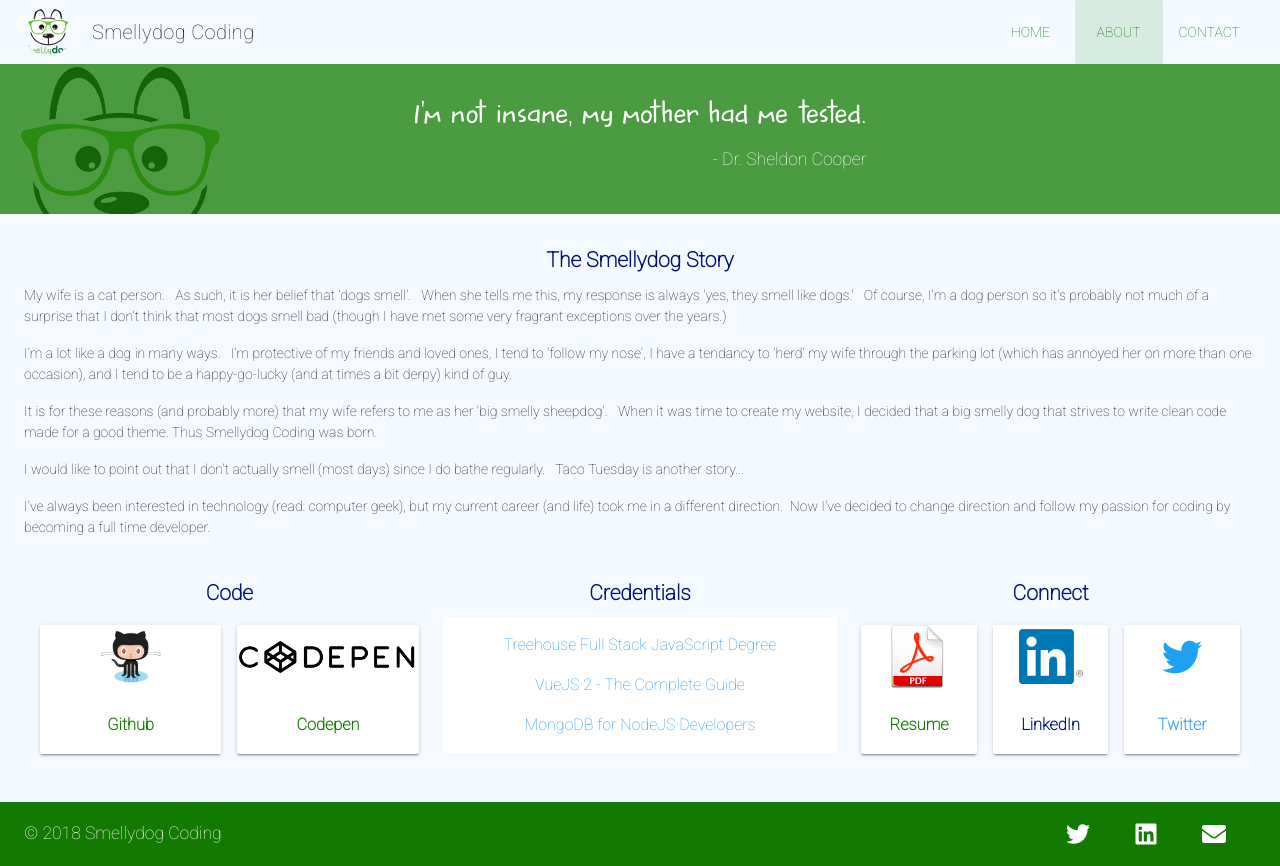
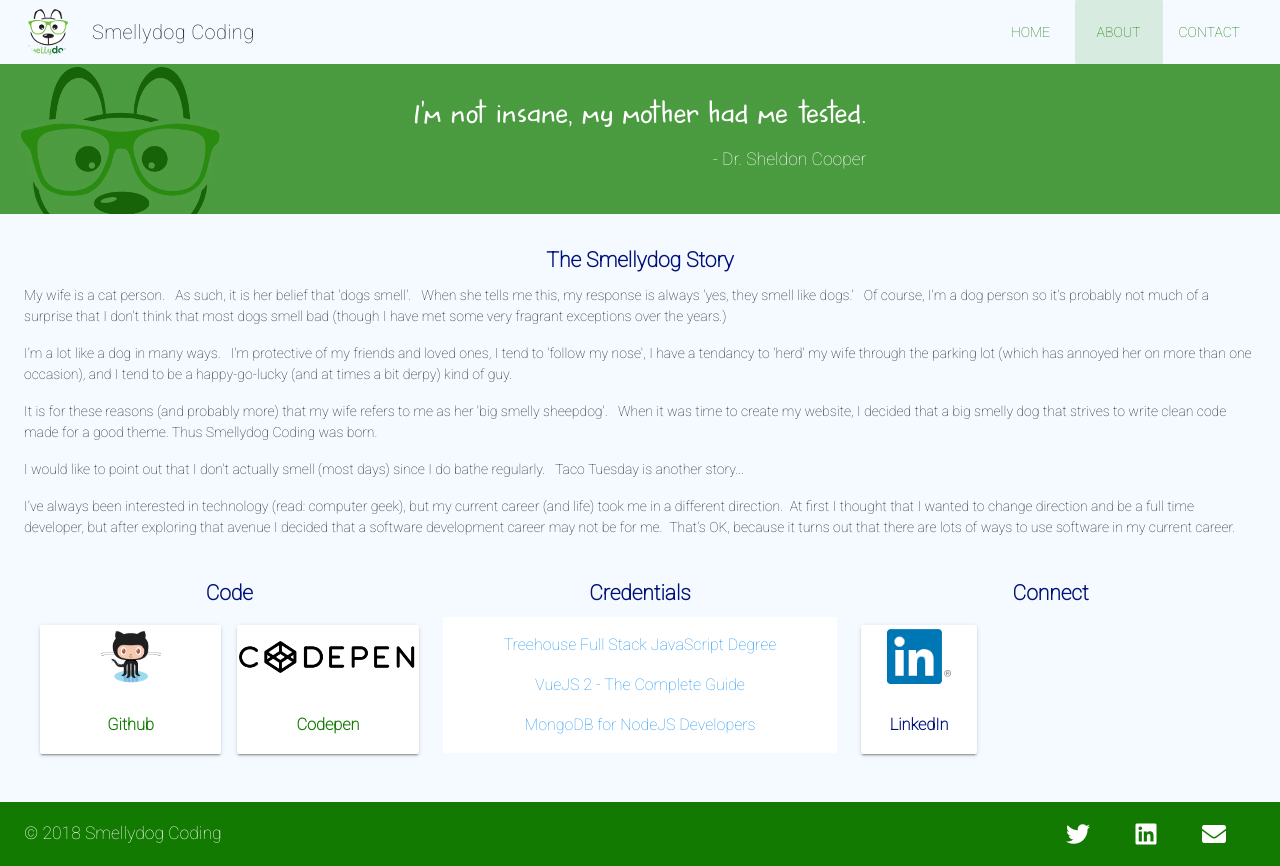
Before and after one commit to SmellydogCoding/portfolio-website, a Vue app: page /about in a window 1280 px wide. Built offline with nearby package versions, Linux system fonts and the light colour scheme.

Commit message:
tweak the into and about page

```diff
--- /dev/null
+++ b/jsconfig.json
@@ -0,0 +1,5 @@
+{
+  "include": [
+    "./src/**/*"
+  ]
+}
--- a/package.json
+++ b/package.json
@@ -28,7 +28,7 @@
     "@vue/test-utils": "^1.0.0-beta.20",
     "babel-core": "7.0.0-bridge.0",
     "babel-jest": "^23.0.1",
-    "node-sass": "^4.9.0",
+    "node-sass": "^4.14.1",
     "sass-loader": "^7.0.1",
     "vue-cli-plugin-vuetify": "^0.1.6",
     "vue-template-compiler": "^2.5.16"
--- a/src/components/Intro.vue
+++ b/src/components/Intro.vue
@@ -1,5 +1,5 @@
 <template lang="pug">
   div
     h2.accent--text.text-xs-center Clean Coding from a Big Smelly Dog
-    p.mb-4 Hi!&nbsp;&nbsp;My name is Dan and this is my web development portfolio.&nbsp;&nbsp;I am a full stack JavaScript developer that creates single page applications with Vue JS, Node JS applications, and static web pages.&nbsp;&nbsp;I am currently seeking a software developer position but I am open to freelance projects as well.
+    p.mb-4 Hi!&nbsp;&nbsp;My name is Dan and this is my web development portfolio.&nbsp;&nbsp;I am a full stack JavaScript developer that creates single page applications with VueJS and static web pages.
 </template>
--- a/src/components/Story.vue
+++ b/src/components/Story.vue
@@ -5,7 +5,7 @@
     p I'm a lot like a dog in many ways. &nbsp; I'm protective of my friends and loved ones, I tend to 'follow my nose', I have a tendancy to 'herd' my wife through the parking lot (which has annoyed her on more than one occasion), and I tend to be a happy-go-lucky (and at times a bit derpy) kind of guy.
     p It is for these reasons (and probably more) that my wife refers to me as her 'big smelly sheepdog'. &nbsp; When it was time to create my website, I decided that a big smelly dog that strives to write clean code made for a good theme.  Thus Smellydog Coding was born.
     p I would like to point out that I don't actually smell (most days) since I do bathe regularly. &nbsp; Taco Tuesday is another story...
-    p I've always been interested in technology (read: computer geek), but my current career (and life) took me in a different direction.&nbsp;&nbsp;Now I've decided to change direction and follow my passion for coding by becoming a full time developer.
+    p I've always been interested in technology (read: computer geek), but my current career (and life) took me in a different direction.&nbsp;&nbsp;At first I thought that I wanted to change direction and be a full time developer, but after exploring that avenue I decided that a software development career may not be for me.&nbsp;&nbsp;That's OK, because it turns out that there are lots of ways to use software in my current career.
 </template>
 
 <style scoped>
--- a/src/views/About.vue
+++ b/src/views/About.vue
@@ -54,29 +54,15 @@ export default {
         ]
       },
       cardSet2: {
-        layoutSize: 'xs4',
+        layoutSize: 'xs4 offset-xs-4',
         sectionName: 'Connect',
         setData: [
           {
             index: 0,
-            src: require('../assets/pdf.png'),
-            name: 'Resume',
-            website: 'https://www.dropbox.com/s/jaank532aw9p3mb/resume.pdf?raw=1',
-            color: 'primary--text'
-          },
-          {
-            index: 1,
             src: require('../assets/linkedin.png'),
             name: 'LinkedIn',
             website: 'https://linkedin.com/in/daniel-mcneil',
             color: 'accent--text'
-          },
-          {
-            index: 2,
-            src: require('../assets/twitter.png'),
-            name: 'Twitter',
-            website: 'https://twitter.com/SmellydogCoding',
-            color: 'blue--text text--lighten-1'
           }
         ]
       }
```
Also changed, not shown: tsconfig.json (added, +12 -0 lines), 1 other file (tests, documents, lock files or other folders).
